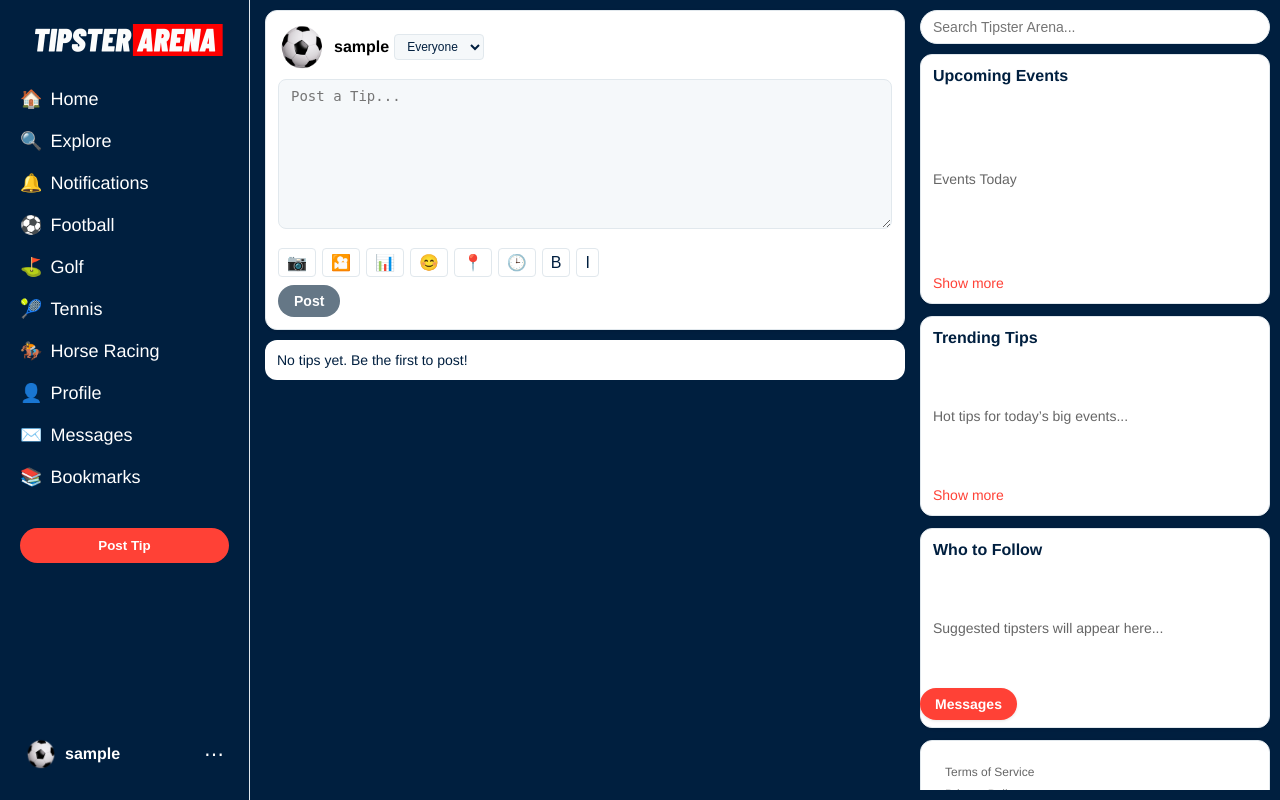
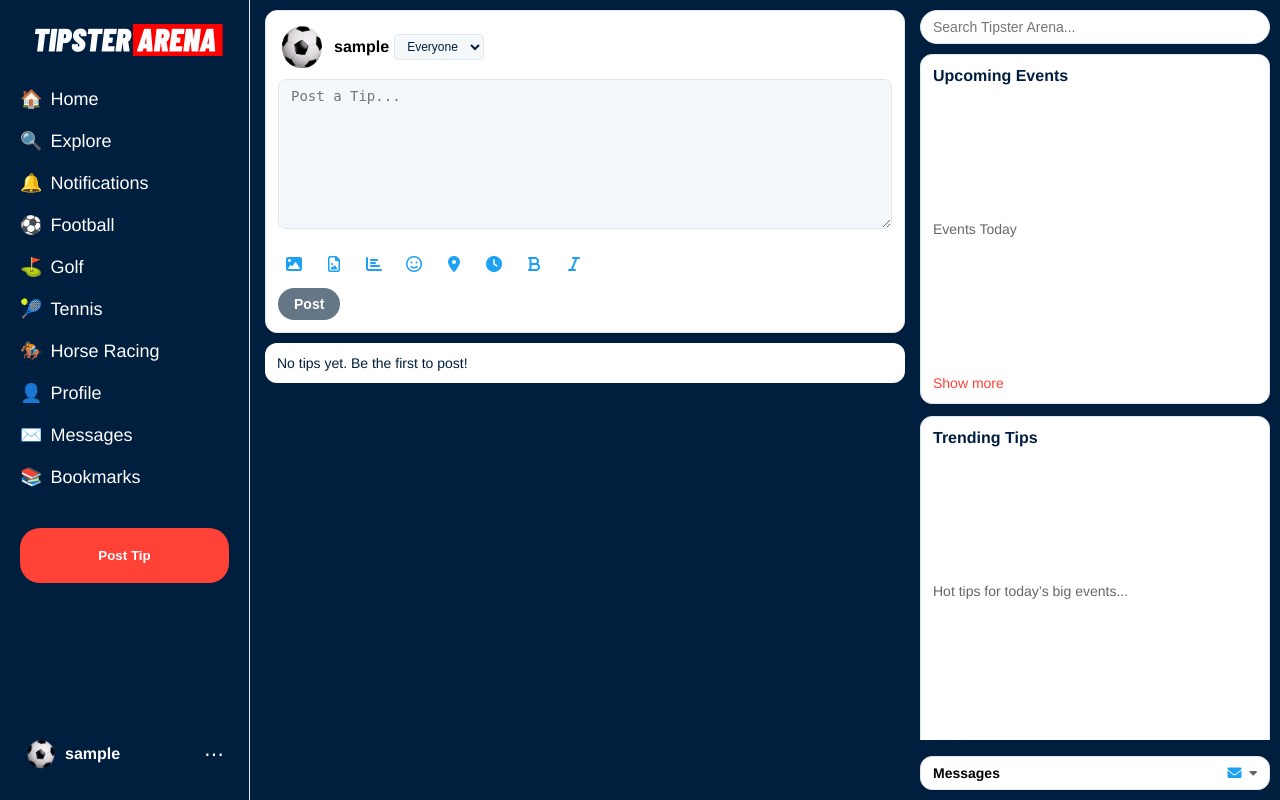
Before and after one commit to paulblanche21/tipsterarena, a Django app: page /home/ in a window 1280 px wide. Run offline with Django 5.2, Linux system fonts and the light colour scheme; the visitor is signed in with stand-in values (Sample User, id 1); data that the repository does not hold is empty.

Commit message:
Upgrade post modal with Font Awesome icons and modern X-style design

```diff
--- a/static/css/styles.css
+++ b/static/css/styles.css
@@ -359,6 +359,12 @@ form#editProfileForm {
     z-index: 1000; /* Lower than 1002 for navbar dropdown */
 }
 
+/* Messages Container */
+.messages-container {
+    position: relative;
+    width: 350px; /* Match sidebar width */
+    margin-right: 10px; /* Align with sidebar's margin */
+}
 
 /* Messages Feed (narrow center column, like X’s Messages sidebar)*/
 .messages-feed {
@@ -370,19 +376,45 @@ form#editProfileForm {
     background-color: #ffffff;
 }
 
-.messages-carrot {
-    position: sticky;
+/* Messages Card */
+.messages-card {
+    position: fixed;
     right: 10px;
     bottom: 10px;
-    background-color: #ff4136;
-    color: #ffffff;
-    padding: 8px 15px;
-    border-radius: 20px;
+    width: 350px; /* Match sidebar content width (350px - 20px padding) */
+    background-color: #ffffff; /* White background like X */
+    color: #000000; /* Black text */
+    padding: 8px 12px;
+    border: 1px solid #e1e8ed; /* Light border like X cards */
+    border-radius: 12px; /* Rounded corners like X cards */
+    box-shadow: 0 1px 3px rgba(0, 0, 0, 0.1); /* Subtle shadow */
+    z-index: 1001; /* Above sidebar */
+    display: flex;
+    align-items: center;
+    justify-content: space-between; /* Space between text, icon, and caret */
     text-decoration: none;
     font-size: 14px;
-    font-weight: bold;
-    box-shadow: 0 1px 3px rgba(0, 0, 0, 0.1);
-    z-index: 1000;
+    font-weight: 600; /* Bold text like X */
+    transition: background-color 0.2s; /* Smooth hover transition */
+}
+
+/* Messages Text */
+.messages-text {
+    flex-grow: 1; /* Allow text to take available space */
+    color: #000000;
+}
+
+/* Messages Icon */
+.messages-icon {
+    margin-left: 8px; /* Space between text and icon */
+    color: #1da1f2; /* Blue icon, matching X */
+}
+
+/* Messages Caret */
+.messages-caret {
+    margin-left: 8px; /* Space between icon and caret */
+    color: #666666; /* Gray caret, matching X */
+    font-size: 12px; /* Slightly smaller caret */
 }
 
 .messages-carrot:hover {
@@ -648,26 +680,38 @@ form#editProfileForm {
     color: #ff4136; /* Red on hover, matching your theme */
 }
 
-/* Post Box (like X’s “What’s happening?”) */
 .post-action-btn {
-    background-color: #ffffff;
-    border: 1px solid #e1e8ed;
-    border-radius: 4px;
-    padding: 4px 8px;
-    font-size: 16px;
-    color: #001f3f;
+    background-color: transparent; /* Remove background for a cleaner look */
+    border: none; /* Remove border for a flat design */
+    padding: 6px; /* Adjusted padding for icon size */
+    font-size: 16px; /* Ensure icons are visible */
+    color: #1da1f2; /* Blue color, matching X's icon style */
     cursor: pointer;
+    transition: color 0.2s, transform 0.1s; /* Smooth hover effect */
+    border-radius: 50%; /* Circular buttons like X */
+    width: 32px; /* Fixed width for consistency */
+    height: 32px; /* Fixed height for consistency */
+    display: flex;
+    align-items: center;
+    justify-content: center;
 }
 
 .post-action-btn:hover {
-    background-color: #f5f8fa;
+    color: #0066cc; /* Darker blue on hover, like X */
+    transform: scale(1.1); /* Slight scale-up on hover for interactivity */
+}
+
+
+.post-action-btn i {
+    margin: 0; /* Remove default margin on icons */
 }
 
 .post-actions {
     margin-top: 8px;
     display: flex;
-    gap: 6px;
+    gap: 8px; /* Slightly larger gap for better spacing */
     flex-wrap: wrap;
+    align-items: center; /* Vertically center icons */
 }
 
 .post-avatar {
@@ -693,7 +737,7 @@ form#editProfileForm {
     background-color: #ff4136;
     color: #ffffff;
     text-align: center;
-    padding: 10px;
+    padding: 20px;
     border-radius: 20px;
     text-decoration: none;
     font-weight: bold;
@@ -1236,7 +1280,9 @@ form#editProfileForm {
     flex-direction: column;
     margin-right: 10px;
     z-index: 1001; /* Lower than 1002 for navbar dropdown */
+    padding-bottom: 60px; /* Extra space at bottom to avoid overlap with fixed messages */
 }
+
 
 /* Ensure sidebar cards have enough space for "Show more" */
 .sidebar-card {
@@ -1274,6 +1320,23 @@ form#editProfileForm {
     min-height: auto; /* Allow card to shrink to content height */
     padding: 12px; /* Match other cards */
 }
+
+/* Specific Heights for Who to Follow */
+.sidebar-card[data-card="who-to-follow"] {
+    min-height: 350px; /* Increased height for more content */
+}
+
+/* Specific Heights for Who to Follow */
+.sidebar-card[data-card="trending-tips"] {
+    min-height: 350px; /* Increased height for more content */
+}
+
+/* Specific Heights for Who to Follow */
+.sidebar-card[data-card="upcoming-events"] {
+    min-height: 350px; /* Increased height for more content */
+}
+
+
 
 
 .sidebar-message-content {
@@ -1420,8 +1483,3 @@ form#editProfileForm {
 .tip strong:hover {
     text-decoration: underline;
 }
-
-/* Trending Tips Card (like X’s “Live on X”) - Even taller */
-.trending-card {
-    min-height: 250px;
-}
--- a/templates/core/base.html
+++ b/templates/core/base.html
@@ -55,7 +55,6 @@
         </main>
 
         <!-- Right Sidebar -->
-        <!-- Right Sidebar -->
         <aside class="sidebar">
             <input type="text" placeholder="Search Tipster Arena..." class="search-input">
             <div class="sidebar-scrollable">
@@ -89,8 +88,15 @@
                         <p class="copyright-notice">© 2025 Tipster Arena. All Rights Reserved.</p>
                     </div>
                 </div>
-
-            <a href="{% url 'messages' %}" class="messages-carrot">Messages</a>
+            </div>
+             <!-- Updated Messages Button -->
+            <div class="messages-container">
+                <a href="{% url 'messages' %}" class="messages-card">
+                    <span class="messages-text">Messages</span>
+                    <span class="messages-icon"><i class="fas fa-envelope"></i></span>
+                    <span class="messages-caret"><i class="fas fa-caret-down"></i></span>
+                </a>
+            </div>
         </aside>
 
     <!-- Post Modal (bubble window, hidden by default) -->
@@ -112,14 +118,14 @@
             </div>
             <textarea placeholder="Post a Tip..." class="post-input"></textarea>
             <div class="post-actions">
-                <button class="post-action-btn">📷</button> <!-- Image -->
-                <button class="post-action-btn">🎦</button> <!-- GIF -->
-                <button class="post-action-btn">📊</button> <!-- Poll -->
-                <button class="post-action-btn">😊</button> <!-- Emoji -->
-                <button class="post-action-btn">📍</button> <!-- Location -->
-                <button class="post-action-btn">🕒</button> <!-- Scheduled Post -->
-                <button class="post-action-btn">B</button> <!-- Bold -->
-                <button class="post-action-btn">I</button> <!-- Italic -->
+                <button class="post-action-btn"><i class="fas fa-image"></i></button> <!-- Image -->
+                <button class="post-action-btn"><i class="far fa-file-image"></i></button> <!-- GIF -->
+                <button class="post-action-btn"><i class="fas fa-chart-bar"></i></button> <!-- Poll -->
+                <button class="post-action-btn"><i class="far fa-smile"></i></button> <!-- Emoji -->
+                <button class="post-action-btn"><i class="fas fa-map-marker-alt"></i></button> <!-- Location -->
+                <button class="post-action-btn"><i class="fas fa-clock"></i></button> <!-- Scheduled Post -->
+                <button class="post-action-btn"><i class="fas fa-bold"></i></button> <!-- Bold -->
+                <button class="post-action-btn"><i class="fas fa-italic"></i></button> <!-- Italic -->
             </div>
             <button class="post-submit">Post</button>
             <span class="post-modal-close">×</span>
--- a/templates/core/home.html
+++ b/templates/core/home.html
@@ -21,14 +21,14 @@
         </div>
         <textarea placeholder="Post a Tip..." class="post-input"></textarea>
         <div class="post-actions">
-            <button class="post-action-btn">📷</button> <!-- Image -->
-            <button class="post-action-btn">🎦</button> <!-- GIF -->
-            <button class="post-action-btn">📊</button> <!-- Poll -->
-            <button class="post-action-btn">😊</button> <!-- Emoji -->
-            <button class="post-action-btn">📍</button> <!-- Location -->
-            <button class="post-action-btn">🕒</button> <!-- Scheduled Post -->
-            <button class="post-action-btn">B</button> <!-- Bold -->
-            <button class="post-action-btn">I</button> <!-- Italic -->
+            <button class="post-action-btn"><i class="fas fa-image"></i></button> <!-- Image -->
+            <button class="post-action-btn"><i class="far fa-file-image"></i></button> <!-- GIF -->
+            <button class="post-action-btn"><i class="fas fa-chart-bar"></i></button> <!-- Poll -->
+            <button class="post-action-btn"><i class="far fa-smile"></i></button> <!-- Emoji -->
+            <button class="post-action-btn"><i class="fas fa-map-marker-alt"></i></button> <!-- Location -->
+            <button class="post-action-btn"><i class="fas fa-clock"></i></button> <!-- Scheduled Post -->
+            <button class="post-action-btn"><i class="fas fa-bold"></i></button> <!-- Bold -->
+            <button class="post-action-btn"><i class="fas fa-italic"></i></button> <!-- Italic -->
         </div>
         <button class="post-submit">Post</button>
     </div>
```
